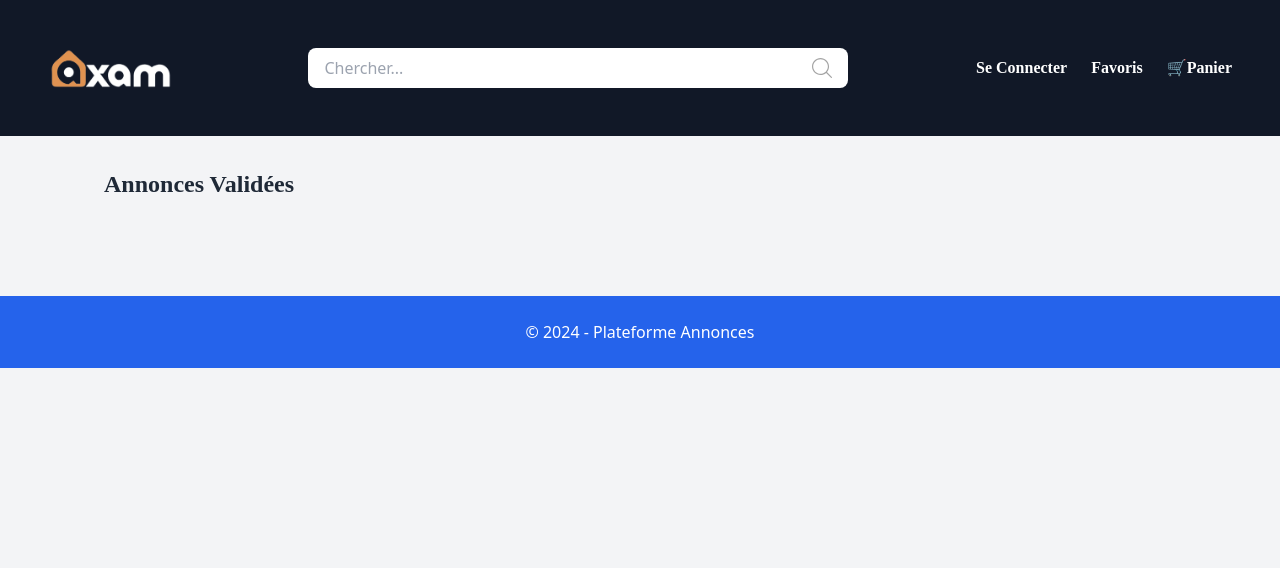
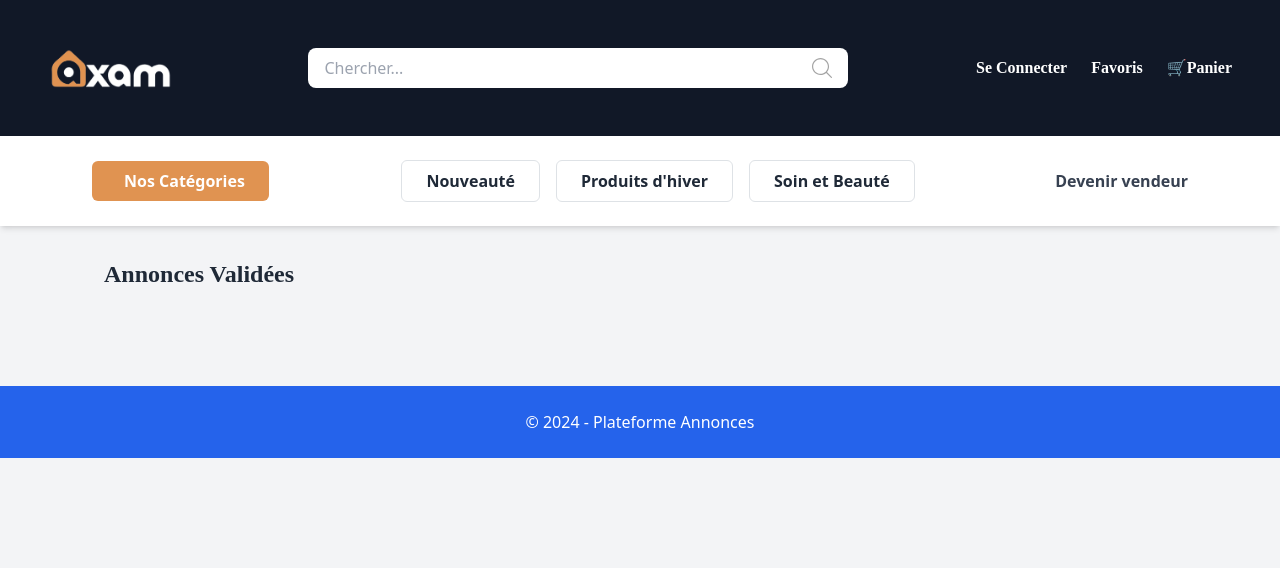
Before and after one commit to ahmedouvadel/Plateforme_announce, a Django app: page /annonces/validees/ in a window 1280 px wide. Shown: the top 568 px of the page. Run offline with Django 5.2, Linux system fonts and the light colour scheme; data that the repository does not hold is empty; some libraries are stand-ins or nearby versions.

Commit message:
add sub-header

```diff
--- a/palteforme_announce/announces/templates/liste_annonces.html
+++ b/palteforme_announce/announces/templates/liste_annonces.html
@@ -38,7 +38,7 @@
               <span class="text-[#3A3541] font-light">{{ annonce.description }}</span>
             </div>
 
-            <div class="rounded-md bg-[#F7A400] w-[6.75rem] h-8 flex items-center justify-center gap-1 mt-3 cursor-pointer">
+            <div class="rounded-md bg-[#E09351] w-[6.75rem] h-8 flex items-center justify-center gap-1 mt-3 cursor-pointer">
               <span class="text-sm font-light text-white">Voir détail</span>
             </div>
           </div>
--- a/palteforme_announce/theme/templates/base.html
+++ b/palteforme_announce/theme/templates/base.html
@@ -9,12 +9,11 @@
     <script src="https://cdn.tailwindcss.com"></script>
 </head>
 
-<body class="bg-gray-100 text-gray-800 bg-[#F7A400]">
+<body class="bg-gray-100 text-gray-800 ">
 
     <!-- Header -->
     <nav class="bg-gray-900 text-white py-5 px-6">
   <div class="container mx-auto flex items-center justify-between px-6">
-
     <!-- Logo -->
     <a href="#" class="flex items-center text-2xl font-bold">
 {% load static %}
@@ -33,17 +32,40 @@
     <!-- Icons -->
     <div class="flex space-x-6 items-center font-semibold hover:cursor-pointer  font-['Poppins']">
         <div  class="group relative text-gray-800 text-white transition-all duration-500 ease-in-out transform hover:-translate-2 hover:scale-110 ">Se Connecter
-        <div class="absolute left-0 bottom-0 w-0 h-[2px] bg-orange-500 transition-all duration-500 group-hover:w-full"></div>
+        <div class="absolute left-0 bottom-0 w-0 h-[2px] bg-[#E09351] transition-all duration-500 group-hover:w-full"></div>
       </div>
         <div  class="group relative text-gray-800 text-white transition-all duration-500 ease-in-out transform hover:-translate-2 hover:scale-110  ">Favoris
-        <div class="absolute left-0 bottom-0 w-0 h-[2px] bg-orange-500 transition-all duration-500 group-hover:w-full"></div>
+        <div class="absolute left-0 bottom-0 w-0 h-[2px] bg-[#E09351] transition-all duration-500 group-hover:w-full"></div>
       </div>
         <div  class="group relative text-gray-800 text-white transition-all duration-500 ease-in-out transform hover:-translate-2 hover:scale-110  ">🛒Panier
-        <div class="absolute left-0 bottom-0 w-0 h-[2px] bg-orange-500 transition-all duration-500 group-hover:w-full"></div>
+        <div class="absolute left-0 bottom-0 w-0 h-[2px] bg-[#E09351] transition-all duration-500 group-hover:w-full"></div>
       </div>
     </div>
   </div>
 </nav>
+
+    <div class="bg-white py-4 px-20 shadow-md">
+        <div class="container mx-auto flex items-center justify-between">
+
+            <!-- Bouton Catégories -->
+            <button class="flex items-center bg-[#E09351] text-white px-4 py-2 rounded-md font-bold">
+                <i class="bi bi-list text-lg mr-2"></i> Nos Catégories
+            </button>
+
+            <!-- Boutons des catégories -->
+            <div class="flex space-x-4">
+                <button class="border border-gray-500 px-4 py-2 rounded-md font-semibold hover:bg-gray-200">Nouveauté</button>
+                <button class="border border-gray-500 px-4 py-2 rounded-md font-semibold hover:bg-gray-200">Produits d'hiver</button>
+                <button class="border border-gray-500 px-4 py-2 rounded-md font-semibold hover:bg-gray-200">Soin et Beauté</button>
+            </div>
+
+            <!-- Lien "Devenir Vendeur" -->
+            <a href="#" class="flex items-center font-semibold text-gray-700 hover:text-orange-500">
+                <i class="bi bi-shop text-lg mr-2"></i> Devenir vendeur
+            </a>
+
+        </div>
+    </div>
 
     <!-- Main Content -->
     <main class="container mx-auto px-4 py-8">
```
